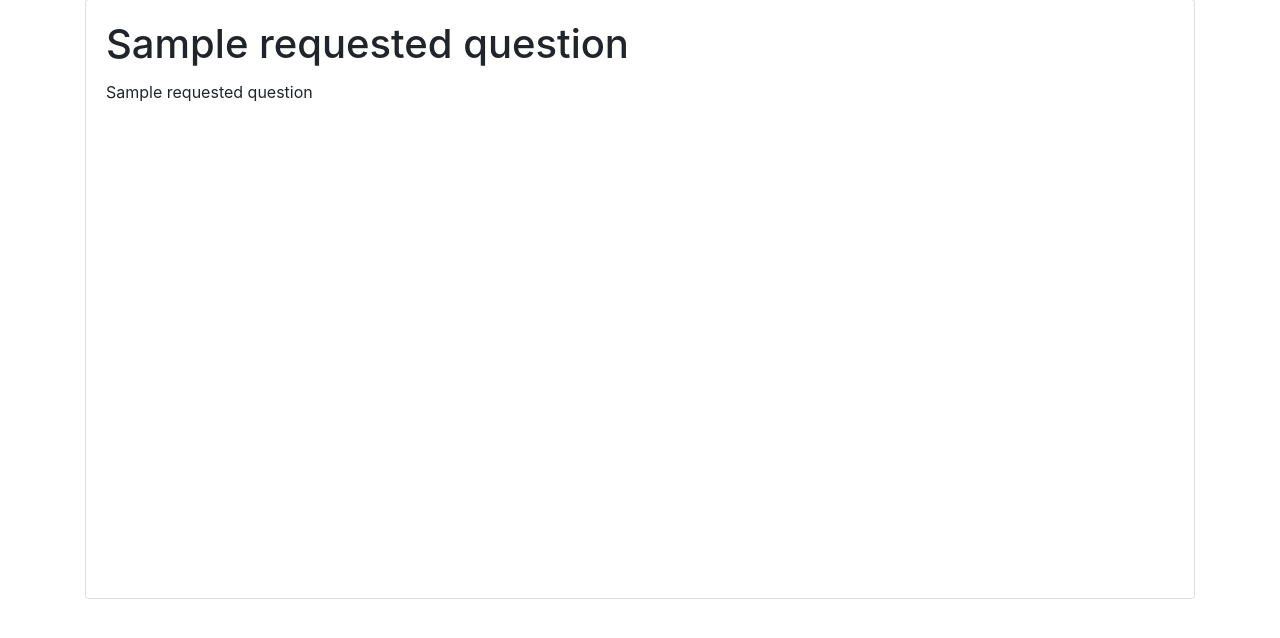
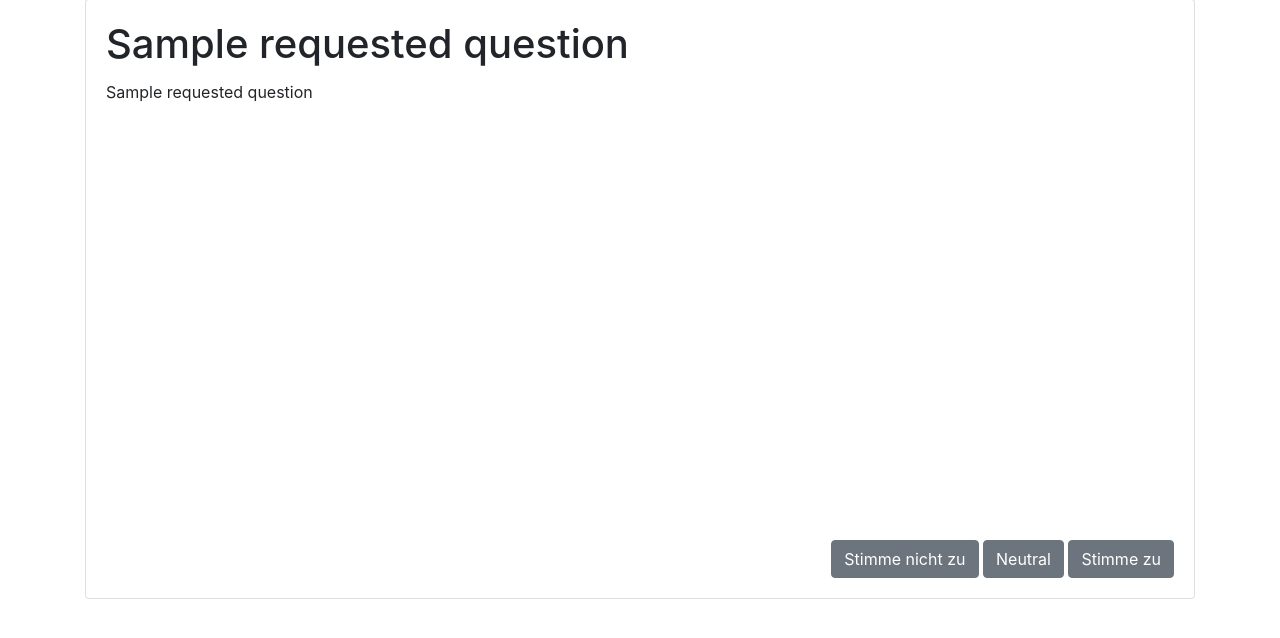
Before and after one commit to fsinfuhh/modumat, a Django app: template modumat_app/templates/modumat_app/question.html in a window 1280 px wide. Shown: the part 93-731 px from the top of the page. Run offline with Django 3.2, Linux system fonts and the light colour scheme; the template is opened without the code that fills it: most values are stand-ins (such as "Sample title", 1, 10 or a date in 2020).

Commit message:
Add answer buttons to questions

```diff
--- a/modumat_app/templates/modumat_app/question.html
+++ b/modumat_app/templates/modumat_app/question.html
@@ -14,9 +14,14 @@
         </div>
 
         <div class="card" style="height: 600px">
-            <div class="card-body">
+            <div class="card-body d-flex flex-column">
                 <h1 class="card-title">{{ requested_question.title }}</h1>
                 <p class="card-text">{{ requested_question.full_question }}</p>
+                <form action="/answer/{{ requested_question.pk }}?nextquestion={{ next_question }}" method="post" class="mt-auto ml-auto">
+                    <button type="submit" name="approval" value="-1" class="btn btn-secondary">Stimme nicht zu</button>
+                    <button type="submit" name="approval" value="0" class="btn btn-secondary">Neutral</button>
+                    <button type="submit" name="approval" value="1" class="btn btn-secondary">Stimme zu</button>
+                </form>
             </div>
         </div>
     </div>
--- a/modumat_app/views.py
+++ b/modumat_app/views.py
@@ -10,5 +10,6 @@ def question(request, question_id: int):
     return render(request, 'modumat_app/question.html',
                   {
                       'requested_question': requested_question,
+                      'next_question': requested_question.pk + 1, #TODO: Replace with actual next question
                       'all_questions': all_questions
                   })
```
